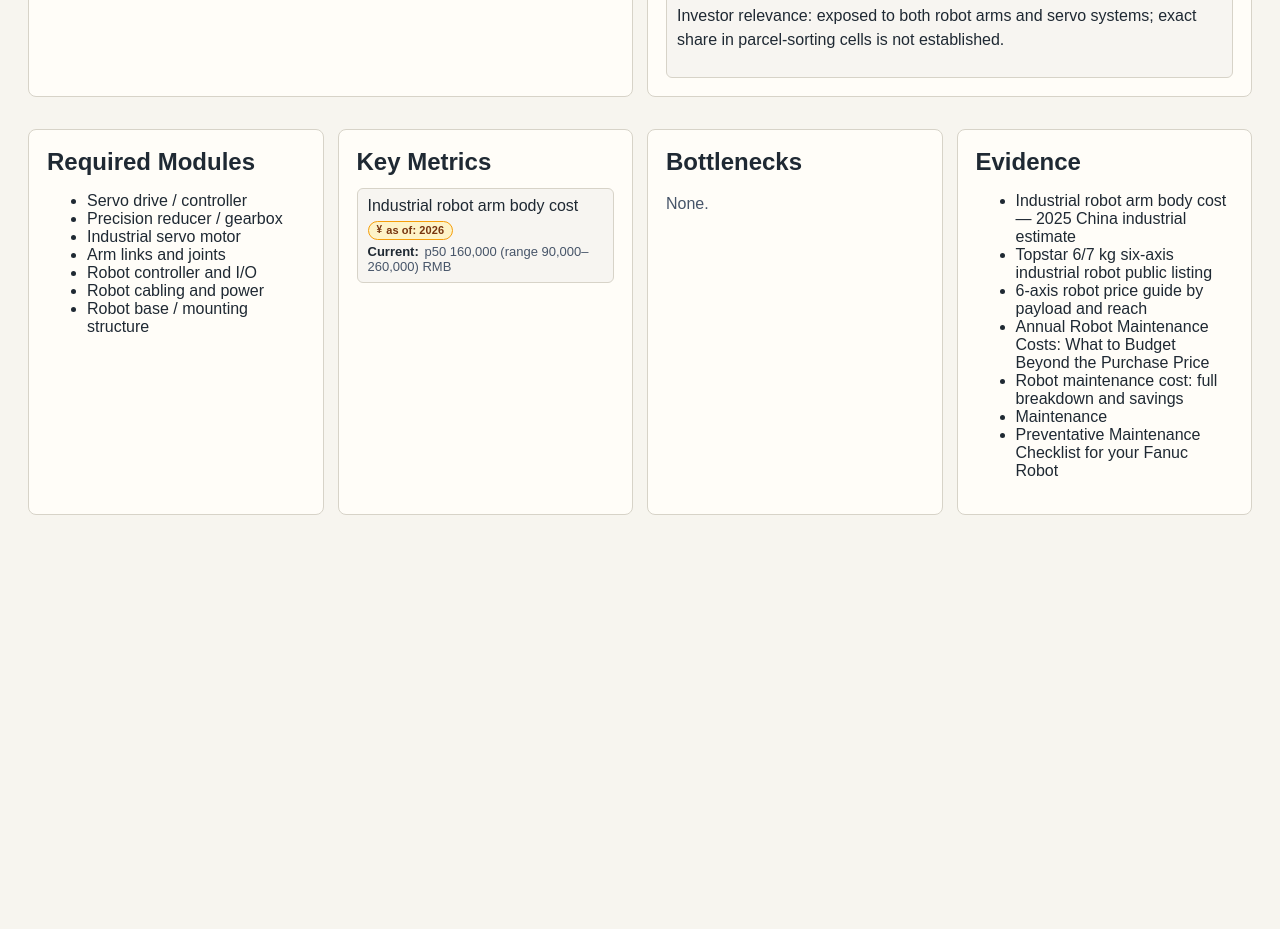
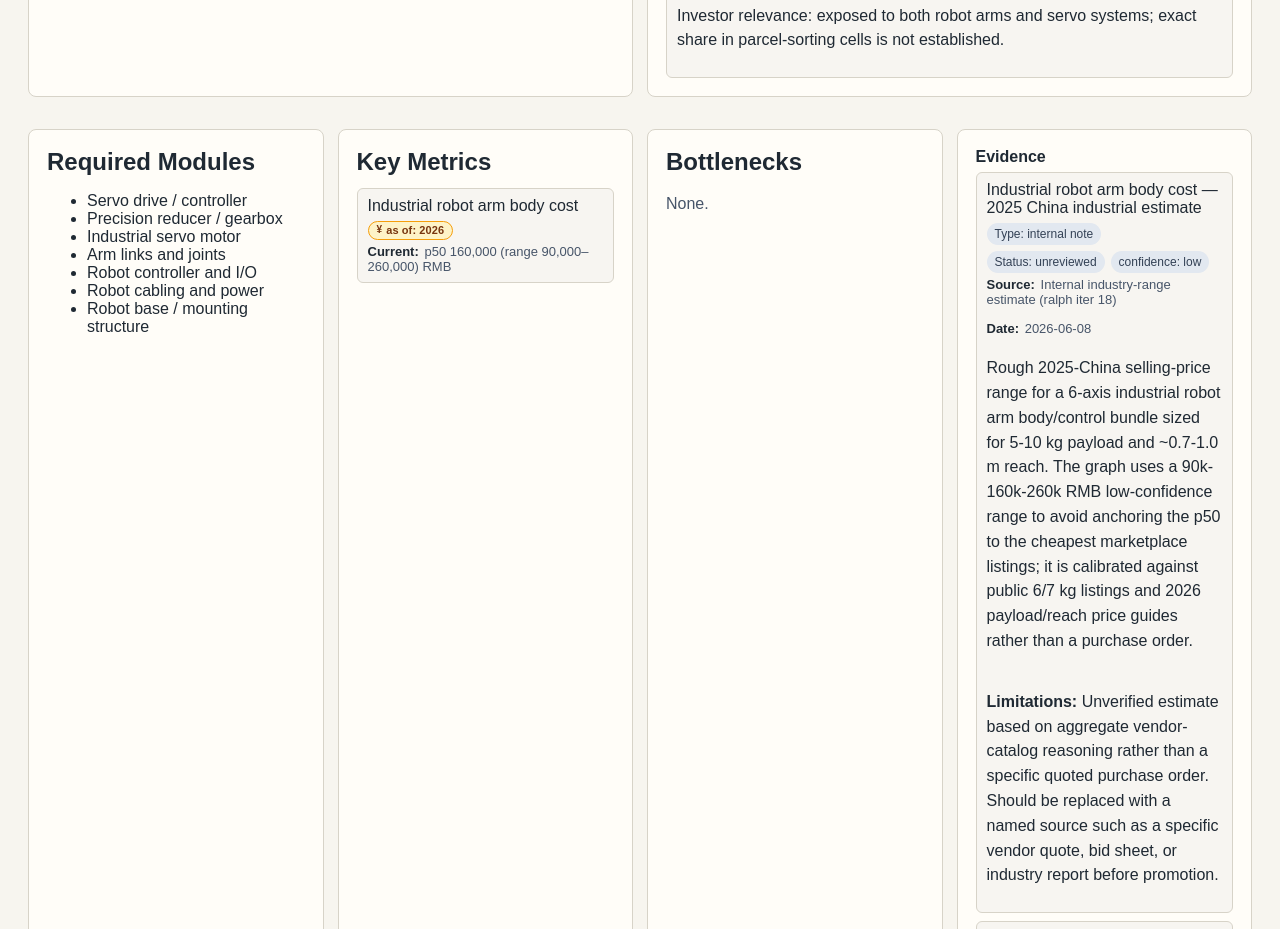
Before and after one commit to drt030/mincut, a Next.js app: page /product/industrial_robot_arm_body in a window 1280 px wide. Shown: the part 1320-2249 px from the top of the page. Before the commit the page ends 1863 px from the top, so only its background shows below. Built offline with nearby package versions, Linux system fonts and the light colour scheme.

Commit message:
feat: surface evidence quality on product pages

```diff
--- /dev/null
+++ b/src/components/EvidenceList.tsx
@@ -0,0 +1,69 @@
+"use client";
+
+import React from "react";
+import { useLanguage } from "./LanguageProvider";
+import type { Evidence } from "@/lib/schema";
+
+type EvidenceListProps = {
+  evidence: Evidence[];
+};
+
+export function EvidenceList({ evidence }: EvidenceListProps) {
+  const { t } = useLanguage();
+  return (
+    <div className="evidence-list-section" data-testid="evidence-list">
+      <strong>{t("evidence")}</strong>
+      {evidence.length ? (
+        <ul className="metric-detail-list evidence-detail-list">
+          {evidence.map((item) => {
+            const status = item.reviewStatus ?? "unreviewed";
+            return (
+              <li className="metric-detail-row" key={item.id}>
+                <div className="metric-detail-row-head">
+                  {item.url ? (
+                    <a className="link-button" href={item.url} target="_blank" rel="noreferrer">
+                      {item.title}
+                    </a>
+                  ) : (
+                    <span>{item.title}</span>
+                  )}
+                  <span className="pill">{t("evidenceTypeLabel")}: {humanizeEvidenceToken(item.type)}</span>
+                  <span className="pill">{t("reviewStatusLabel")}: {status}</span>
+                  {item.confidence ? (
+                    <span className="pill">{t("confidence")}: {item.confidence}</span>
+                  ) : null}
+                </div>
+                {item.sourceName || item.date ? (
+                  <div className="metric-detail-row-values">
+                    {item.sourceName ? (
+                      <span>
+                        <strong>{t("evidenceSource")}:</strong> {item.sourceName}
+                      </span>
+                    ) : null}
+                    {item.date ? (
+                      <span>
+                        <strong>{t("evidenceDate")}:</strong> {item.date}
+                      </span>
+                    ) : null}
+                  </div>
+                ) : null}
+                {item.summary ? <p className="metric-detail-description">{item.summary}</p> : null}
+                {item.limitations ? (
+                  <p className="metric-detail-description">
+                    <strong>{t("evidenceLimitations")}:</strong> {item.limitations}
+                  </p>
+                ) : null}
+              </li>
+            );
+          })}
+        </ul>
+      ) : (
+        <p className="warning">{t("noDirectEvidence")}</p>
+      )}
+    </div>
+  );
+}
+
+function humanizeEvidenceToken(value: string): string {
+  return value.replace(/_/g, " ");
+}
--- a/src/components/LanguageProvider.tsx
+++ b/src/components/LanguageProvider.tsx
@@ -126,6 +126,8 @@ const uiText: Record<Language, Record<string, string>> = {
     startupOpportunityHint: "ranked tagged opportunities in this subtree; candidate exposure is not confirmed BOM",
     candidateExposure: "Candidate exposure",
     investorAnswerPanel: "Investor answer panel",
+    investorAnswerCaveat:
+      "Candidate exposure is graph-linked, not a confirmed BOM, market-share ranking, or investment recommendation.",
     topRiskBottleneck: "Top risk bottleneck",
     costGap: "Cost gap",
     costGapOverTarget: "over target",
@@ -148,6 +150,11 @@ const uiText: Record<Language, Record<string, string>> = {
     upstream: "Upstream",
     downstream: "Downstream",
     evidence: "Evidence",
+    evidenceTypeLabel: "Type",
+    reviewStatusLabel: "Status",
+    evidenceSource: "Source",
+    evidenceDate: "Date",
+    evidenceLimitations: "Limitations",
     expansionFrontier: "Expansion frontier",
     expansionFrontierHint: "This node is not a terminal node. Its next decomposition layer has not been modeled yet.",
     constraintFactors: "Constraint factors",
@@ -380,6 +387,7 @@ const uiText: Record<Language, Record<string, string>> = {
     startupOpportunityHint: "此子树内已标注的机会节点；候选暴露不等于已确认 BOM",
     candidateExposure: "候选暴露",
     investorAnswerPanel: "投资者答案面板",
+    investorAnswerCaveat: "候选暴露来自图谱连接，不等于已确认 BOM、市场份额排名或投资建议。",
     topRiskBottleneck: "最高风险瓶颈",
     costGap: "成本差距",
     costGapOverTarget: "高于目标",
@@ -402,6 +410,11 @@ const uiText: Record<Language, Record<string, string>> = {
     upstream: "上游依赖",
     downstream: "下游能力",
     evidence: "证据",
+    evidenceTypeLabel: "类型",
+    reviewStatusLabel: "状态",
+    evidenceSource: "来源",
+    evidenceDate: "日期",
+    evidenceLimitations: "局限",
     expansionFrontier: "待继续分解",
     expansionFrontierHint: "这个节点不是终点节点。它的下一层分解还没有建模。",
     constraintFactors: "制约因素",
--- a/src/components/ProductView.tsx
+++ b/src/components/ProductView.tsx
@@ -2,6 +2,7 @@
 
 import React, { useMemo } from "react";
 import { useLanguage } from "./LanguageProvider";
+import { EvidenceList } from "./EvidenceList";
 import {
   bottlenecksForNode,
   evidenceForNode,
@@ -99,7 +100,9 @@ export function ProductView({ graph, product }: Props) {
         <SummaryCard title={t("requiredModules")} nodes={modules} />
         <KeyMetricsCard title={t("keyMetrics")} metrics={metrics} />
         <SummaryCard title={t("bottlenecks")} nodes={bottlenecks} />
-        <SummaryCard title={t("evidence")} nodes={evidence.map((item) => ({ id: item.id, name: item.title }))} />
+        <div className="card">
+          <EvidenceList evidence={evidence} />
+        </div>
       </section>
     </div>
   );
@@ -120,6 +123,7 @@ function ProductInvestorAnswerCard({ graph, product }: { graph: GraphData; produ
   return (
     <section className="card investor-answer-card" data-testid="product-investor-answer-panel">
       <h2>{t("investorAnswerPanel")}</h2>
+      <p className="muted">{t("investorAnswerCaveat")}</p>
       <ul className="metric-detail-list">
         {answer.topRiskNode ? (
           <li className="metric-detail-row">
```
Also changed, not shown: src/components/NodeDetailPanel.tsx (+2 -14 lines), 1 other file (tests, documents, lock files or other folders).
